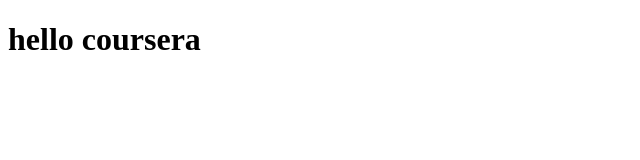
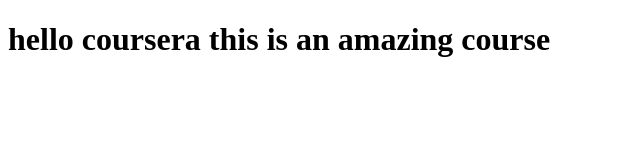
Before and after one commit to dkaleab478/coursera-front-end-, a plain HTML site: page site/index.html in a window 1280 px wide. Shown: the whole page, without its empty margins (0-640 px from the left). Drawn offline with Linux system fonts and the light colour scheme.

Commit message:
a small change

```diff
--- a/site/jkl.html
+++ b/site/index.html
@@ -6,6 +6,6 @@
 	<title>hello coursera</title>
 </head>
 <body>
-<h1>hello coursera</h1>
+<h1>hello coursera this is an amazing course</h1>
 </body>
 </html>
```
